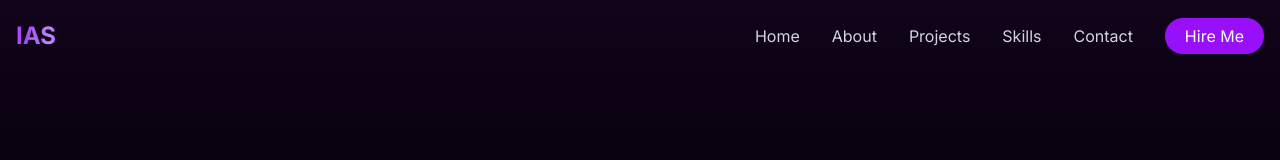
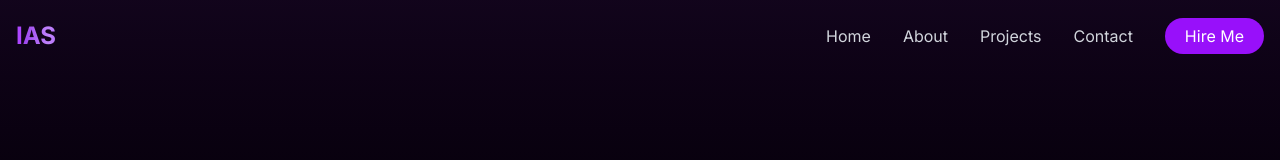
Before and after one commit to IbrahimShaikhli/ibrahimshaikhli.github.io, a Next.js app: page / in a window 1280 px wide. Shown: the top 160 px of the page. Built offline with nearby package versions, Linux system fonts and the light colour scheme.

Commit message:
update navbar

```diff
--- a/components/navbar.tsx
+++ b/components/navbar.tsx
@@ -11,7 +11,6 @@ const navLinks = [
   { name: "Home", href: "#" },
   { name: "About", href: "#about" },
   { name: "Projects", href: "#projects" },
-  { name: "Skills", href: "#skills" },
   { name: "Contact", href: "#contact" },
 ]
 
```
